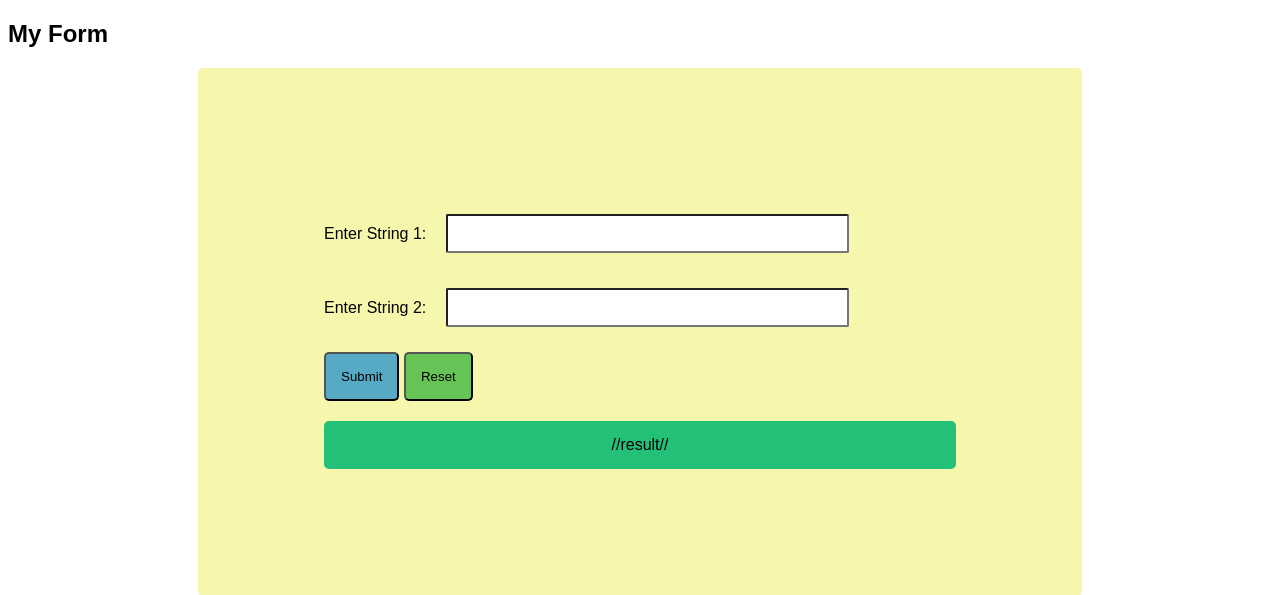
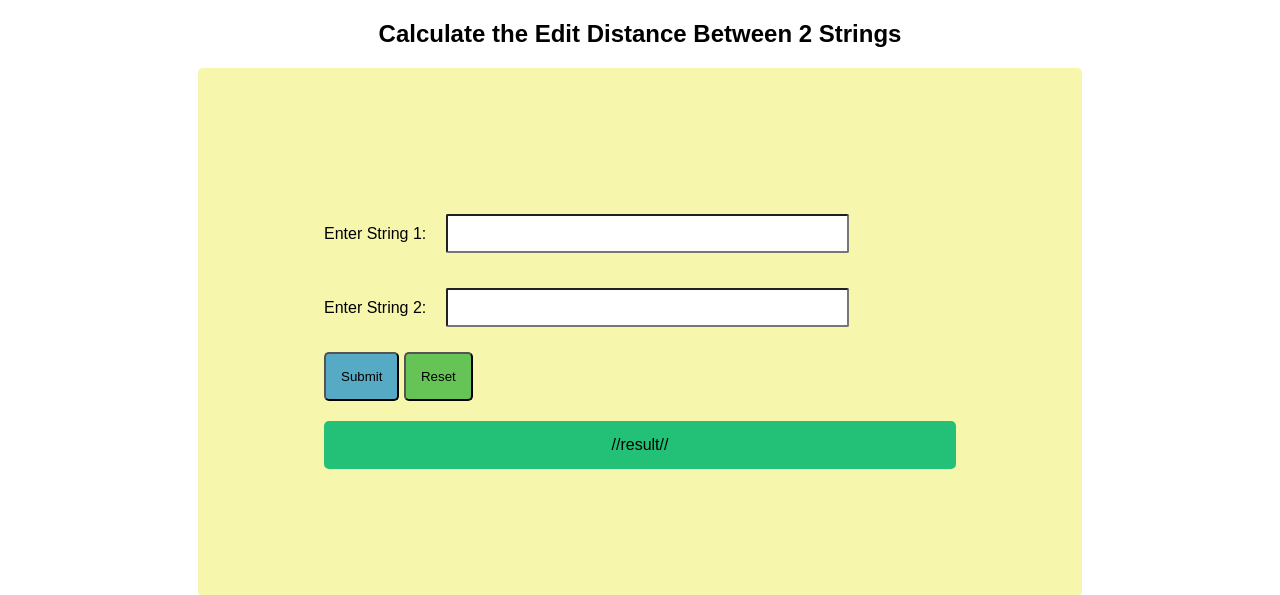
Before and after one commit to successacademycharterschools/jubilant-pancake, a Flask app: page / in a window 1280 px wide. Shown: the top 595 px of the page. Run offline with Flask 2, Linux system fonts and the light colour scheme; some libraries are stand-ins or nearby versions.

Commit message:
On webform changed title text & on app.py removed unnecessary comments.

```diff
--- a/app.py
+++ b/app.py
@@ -76,4 +76,3 @@ def getEditDistance(str1, str2):
 if __name__ == '__main__':
 	app.debug = True
 	app.run(port=5002)
-	# app.run(port=5002)
--- a/templates/appForm.html
+++ b/templates/appForm.html
@@ -1,6 +1,8 @@
 <!DOCTYPE html>
 <html>
 <head>
+	<title>Calculate the Edit Distance</title>
+
 	<!-- Load StyleSheet -->
 	<link rel="stylesheet" href="{{ url_for('static', filename='css/styles.css') }}">
 
@@ -12,7 +14,7 @@
 	<script src="{{ url_for('static', filename='javascript/service.js') }}?ts=2"></script>
 </head>
 <body ng-app="formApp" ng-controller="formController">
-	<h2>My Form</h2>
+	<h2 style="text-align: center">Calculate the Edit Distance Between 2 Strings</h2>
 
 	<div class="container">
 		<form>
```
